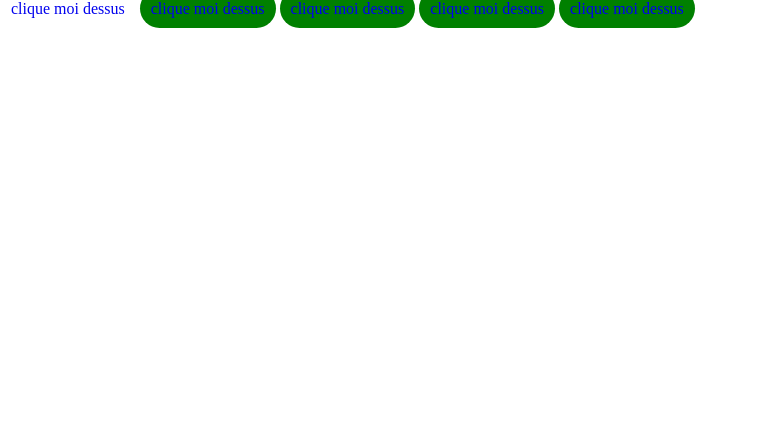
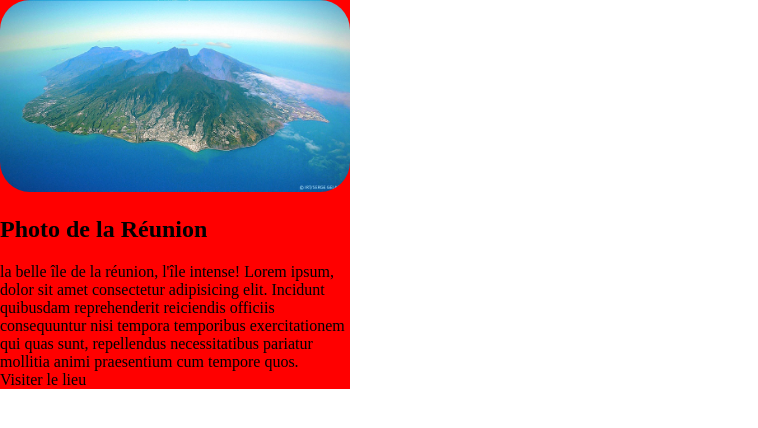
Before and after one commit to Dominique42/css-bidouille, a plain HTML site: page index.html in a window 1280 px wide. Shown: the whole page, without its empty margins (0-758 px from the left). Drawn offline with Linux system fonts and the light colour scheme.

Commit message:
a refaire

```diff
--- a/index.html
+++ b/index.html
@@ -7,18 +7,20 @@
     <link rel="stylesheet" href="style.css">
 </head>
 <body>
-<a href="#"class=btn blanc>clique moi dessus</a>
 
 
 
-    <a href="#"class="btn vert">clique moi dessus</a>
-    <a href="#"class="vert"></a>
-    <a href="#"class="btn vert">clique moi dessus</a>
-    <a href="#"class="vert"></a>
-    <a href="#"class="btn blanc">clique moi dessus</a>
-    <a href="#"class="blanc"></a>
-    <a href="#"class="btn blanc">clique moi dessus</a>
-    <a href="#"class="blanc"></a>
+    <div class="carte">
+
+        <img class="carte-image" src="assets/reunion-ciel-1.jpg" alt="">
+        <h2 class="marge">Photo de la Réunion</h2>
+        <p class="marge">la belle île de la réunion, l'île intense! Lorem ipsum, dolor sit amet consectetur adipisicing elit. Incidunt quibusdam reprehenderit reiciendis officiis consequuntur nisi tempora temporibus exercitationem qui quas sunt, repellendus necessitatibus pariatur mollitia animi praesentium cum tempore quos.</p>
+        <a class="marge">Visiter le lieu</a>
+
+
+    </div>
+
+
 
 
 </body>
--- a/style.css
+++ b/style.css
@@ -1,27 +1,26 @@
-@import url('https://fonts.googleapis.com/css2?family=Itim&display=swap');
+@import url('https://fonts.googleapis.com/css2?family=Itim&display=swap');*
+
 
 *{
     box-sizing: border-box;
     margin: 0;
     padding: 0;
-}
-
-.btn {
-/* creer la forme du bouton + la typo*/
- border-radius: 32px; /*arrondir les angles*/
-padding: 11px;21px;
-display: inline-block
-font-family: "Itim", cursive;
- text-decoration: none;
 
 }
 
-.vert {
-/*mettre la couleur verte dans le bouton*/
- background-color: green;
+.carte{
+    background-color: red;
+    width: 350px;
+
+}
+.carte-image{
+    width: 100%;
+    border-radius: 30px;
+
+
 }
 
-.blanc {
-    background-color:green;
+.marge{
 
+    margin-top: 20px;
 }
```
Also changed, not shown: assets/reunion-ciel-1.jpg (added).
